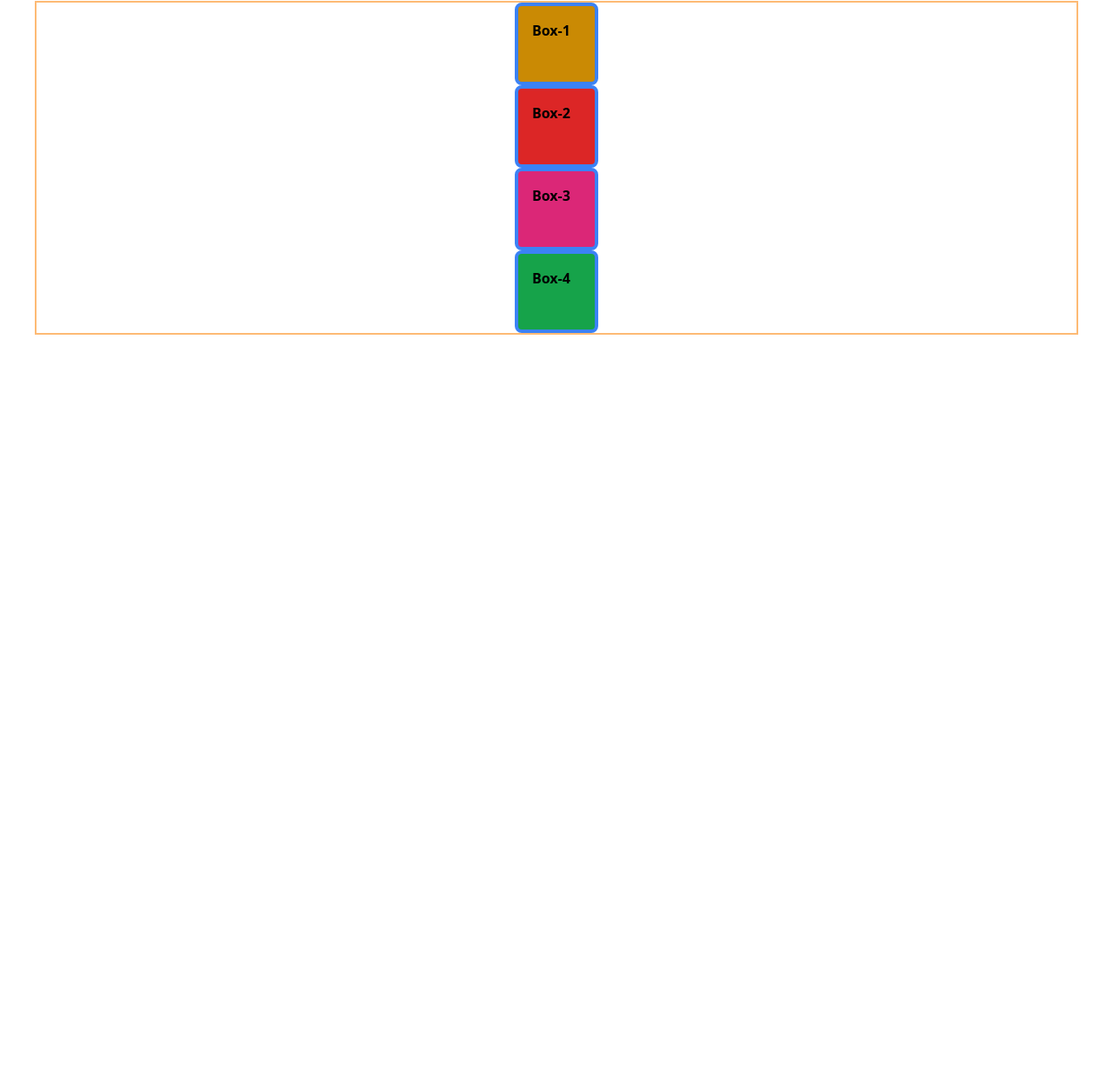
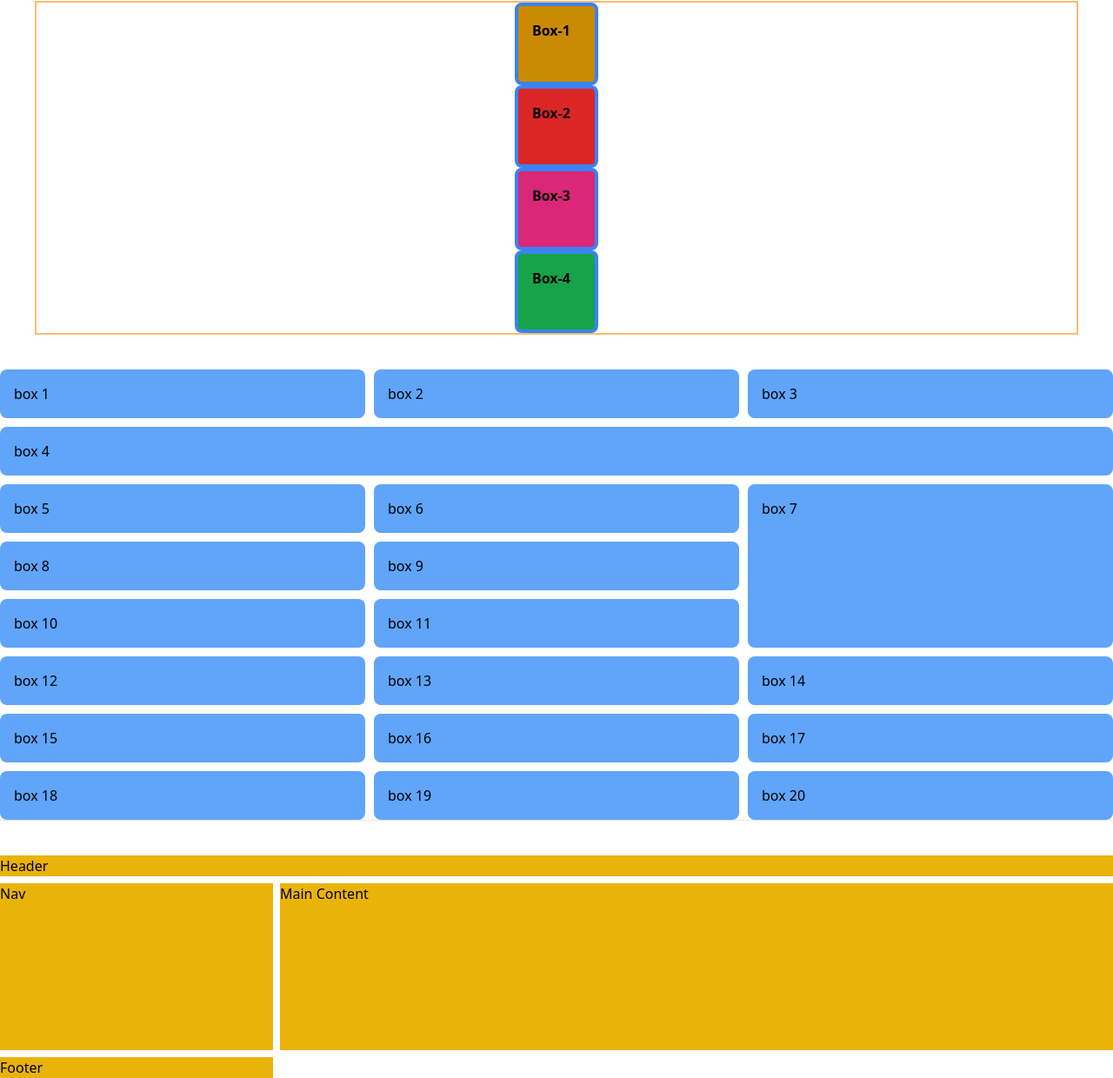
Before and after one commit to muzahidhasan1/css-framwork, a plain HTML site: page index.html in a window 1280 px wide. Shown: the part 282-1522 px from the top of the page at 87% size. Before the commit the page ends 800 px from the top, so only its background shows below. Drawn offline with nearby package versions, Linux system fonts and the light colour scheme.

Commit message:
add another section

```diff
--- a/index.html
+++ b/index.html
@@ -32,6 +32,37 @@
         <div class="bg-pink-600 h-24 w-24 border-4 border-blue-500 rounded-lg p-4 font-bold">Box-3</div>
         <div class="bg-green-600 h-24 w-24 border-4 border-blue-500 rounded-lg p-4 font-bold">Box-4</div>
         </div>
+        <div class="grid grid-cols-1 md:grid-cols-3 gap-2.5">
+            <div class="bg-blue-400 p-4 rounded-lg">box 1</div>
+            <div class="bg-blue-400 p-4 rounded-lg">box 2</div>
+            <div class="bg-blue-400 p-4 rounded-lg">box 3</div>
+            <div class="bg-blue-400 col-span-3 p-4 rounded-lg">box 4</div>
+            <div class="bg-blue-400 p-4 rounded-lg">box 5</div>
+            <div class="bg-blue-400 p-4 rounded-lg">box 6</div>
+            <div class="bg-blue-400 md:row-span-3 p-4 rounded-lg">box 7</div>
+            <div class="bg-blue-400 p-4 rounded-lg">box 8</div>
+            <div class="bg-blue-400 p-4 rounded-lg">box 9</div>
+            <div class="bg-blue-400 p-4 rounded-lg">box 10</div>
+            <div class="bg-blue-400 p-4 rounded-lg">box 11</div>
+            <div class="bg-blue-400 p-4 rounded-lg">box 12</div>
+            <div class="bg-blue-400 p-4 rounded-lg">box 13</div>
+            <div class="bg-blue-400 p-4 rounded-lg">box 14</div>
+            <div class="bg-blue-400 p-4 rounded-lg">box 15</div>
+            <div class="bg-blue-400 p-4 rounded-lg">box 16</div>
+            <div class="bg-blue-400 p-4 rounded-lg">box 17</div>
+            <div class="bg-blue-400 p-4 rounded-lg">box 18</div>
+            <div class="bg-blue-400 p-4 rounded-lg">box 19</div>
+            <div class="bg-blue-400 p-4 rounded-lg">box 20</div>
+        </div>
+    </section>
+    <hr>
+    <section class="mt-10">
+        <div class="grid grid-cols-1 md:grid-cols-4 gap-2">
+            <div class="md:col-span-4 bg-yellow-500">Header</div>
+            <div class="bg-yellow-500">Nav</div>
+            <div class="col-span-3 h-48 bg-yellow-500">Main Content</div>
+            <div class="bg-yellow-500">Footer</div>
+        </div>
     </section>
 </body>
 </html>
```
